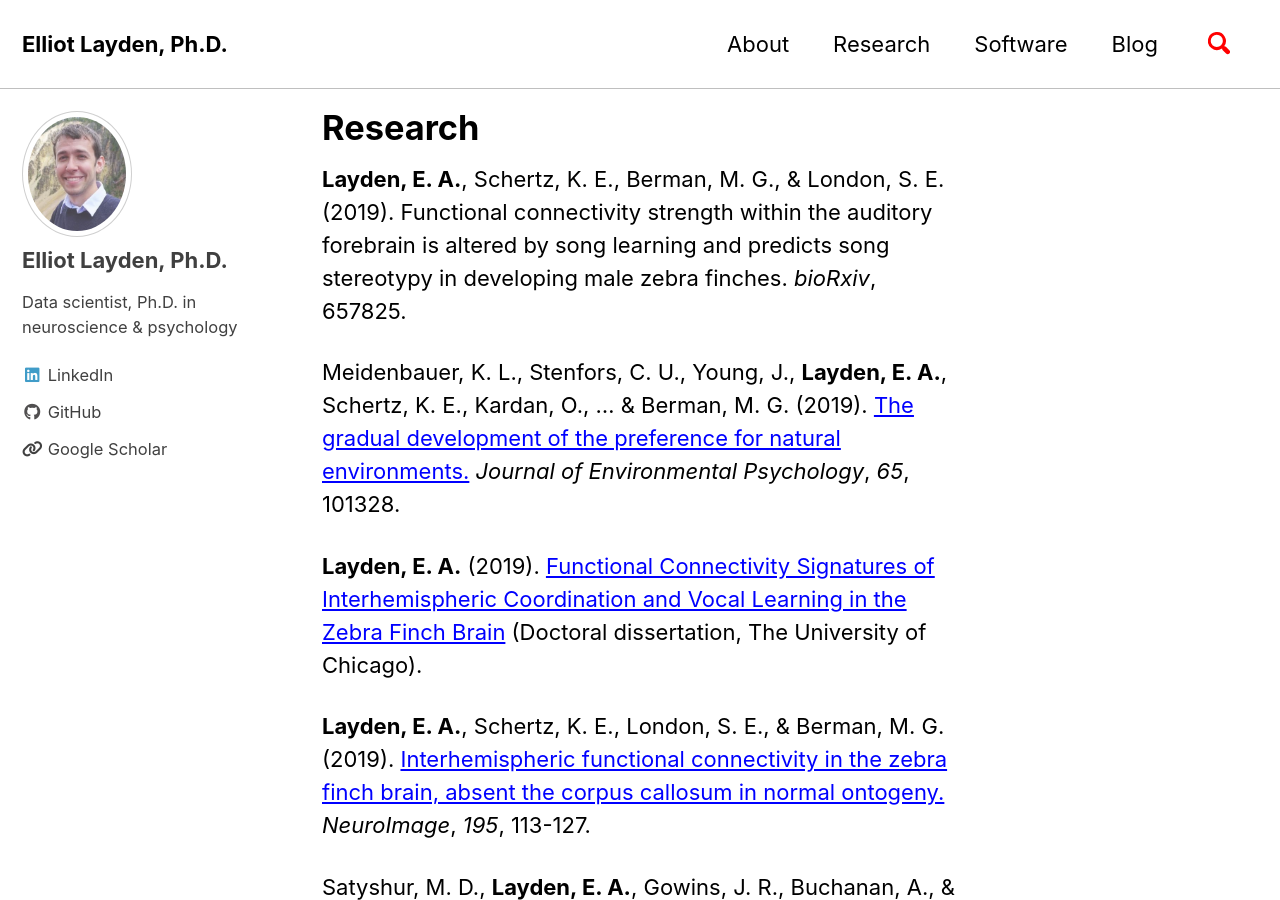
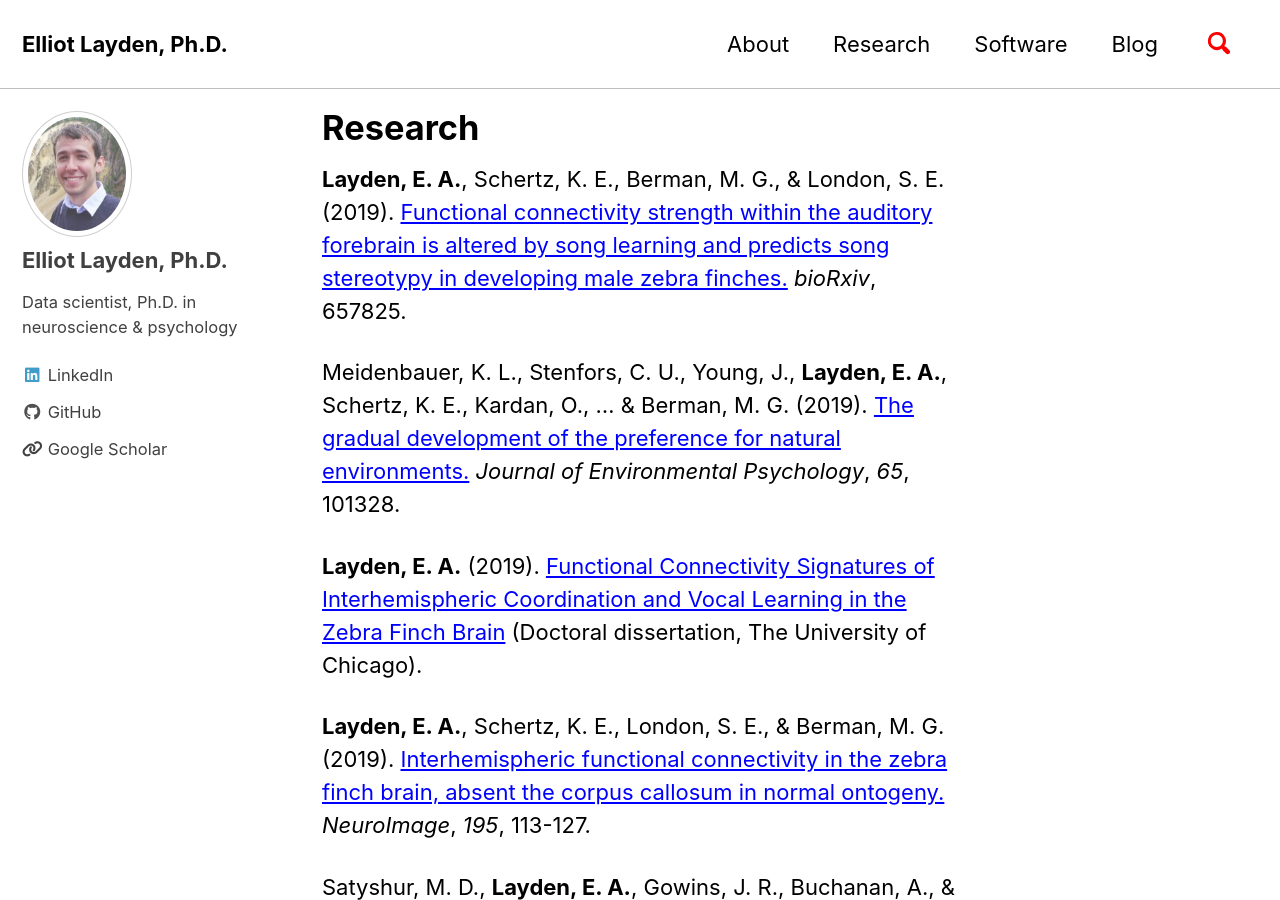
Before and after one commit to elayden/elayden.github.io, a Jekyll site: the page built from _pages/research.md, in a window 1280 px wide and 900 px high. Built offline with Jekyll 4.4.1, drawn with Linux system fonts in a browser that asks for light colours; cached includes are drawn as plain includes; nearby versions of some CDN libraries; some of the changed lines change nothing that is shown.

Commit message:
add DOI hyperlink

```diff
--- a/_pages/research.md
+++ b/_pages/research.md
@@ -3,7 +3,7 @@
 title: "Research"
 ---
 
-<b>Layden, E. A.</b>, Schertz, K. E., Berman, M. G., & London, S. E. (2019). Functional connectivity strength within the auditory forebrain is altered by song learning and predicts song stereotypy in developing male zebra finches. <i>bioRxiv</i>, 657825.
+<b>Layden, E. A.</b>, Schertz, K. E., Berman, M. G., & London, S. E. (2019). [Functional connectivity strength within the auditory forebrain is altered by song learning and predicts song stereotypy in developing male zebra finches.](https://doi.org/10.1101/657825) <i>bioRxiv</i>, 657825.
 
 Meidenbauer, K. L., Stenfors, C. U., Young, J., <b>Layden, E. A.</b>, Schertz, K. E., Kardan, O., ... & Berman, M. G. (2019). [The gradual development of the preference for natural environments.](https://doi.org/10.1016/j.jenvp.2019.101328) <i>Journal of Environmental Psychology</i>, <i>65</i>, 101328.
 
```
